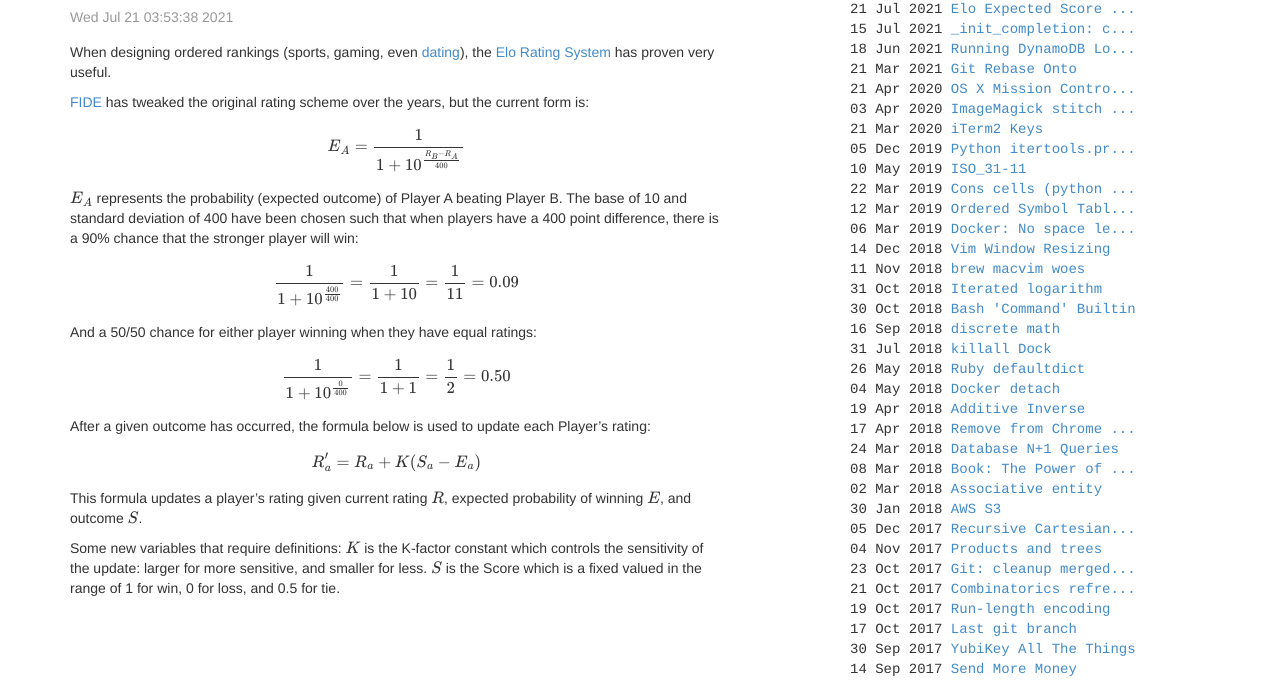
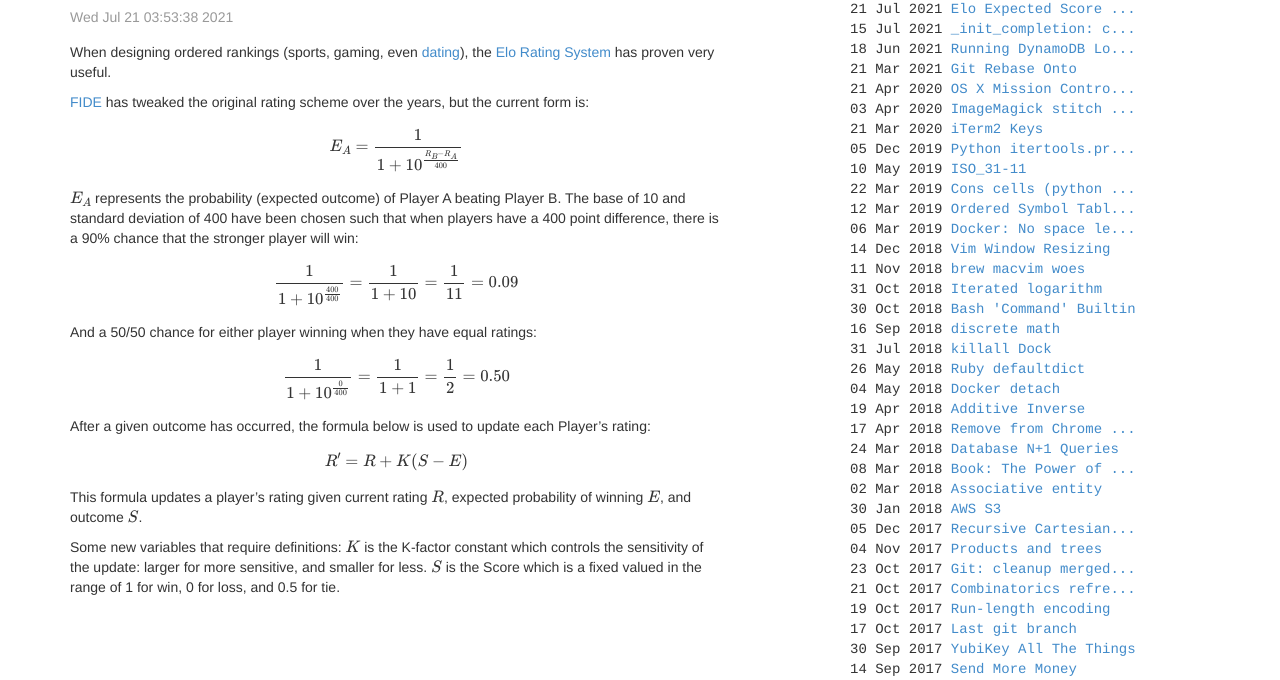
Before and after one commit to cadizm/blog.mcadiz.com, a Jekyll site: the page built from _posts/2021-07-20-elo-expected-score-using-logistic-function.md, in a window 1280 px wide. Shown: the part 114-794 px from the top of the page. Built offline with Jekyll 4.4.1, drawn with Linux system fonts in a browser that asks for light colours; nearby versions of some CDN libraries; library files that are not in the unit come from our copies.

Commit message:
Use generic non-subscript variables for update formula

```diff
--- a/_posts/2021-07-20-elo-expected-score-using-logistic-function.md
+++ b/_posts/2021-07-20-elo-expected-score-using-logistic-function.md
@@ -23,7 +23,7 @@ $$\frac{1}{1 + 10^\frac{0}{400}} = \frac{1}{1 + 1} = \frac{1}{2} = 0.50$$
 
 After a given outcome has occurred, the formula below is used to update each Player's rating:
 
-$$R_a' = R_a + K(S_a - E_a)$$
+$$R' = R + K(S - E)$$
 
 This formula updates a player's rating given current rating $$R$$, expected probability of winning $$E$$, and outcome $$S$$.
 
```
